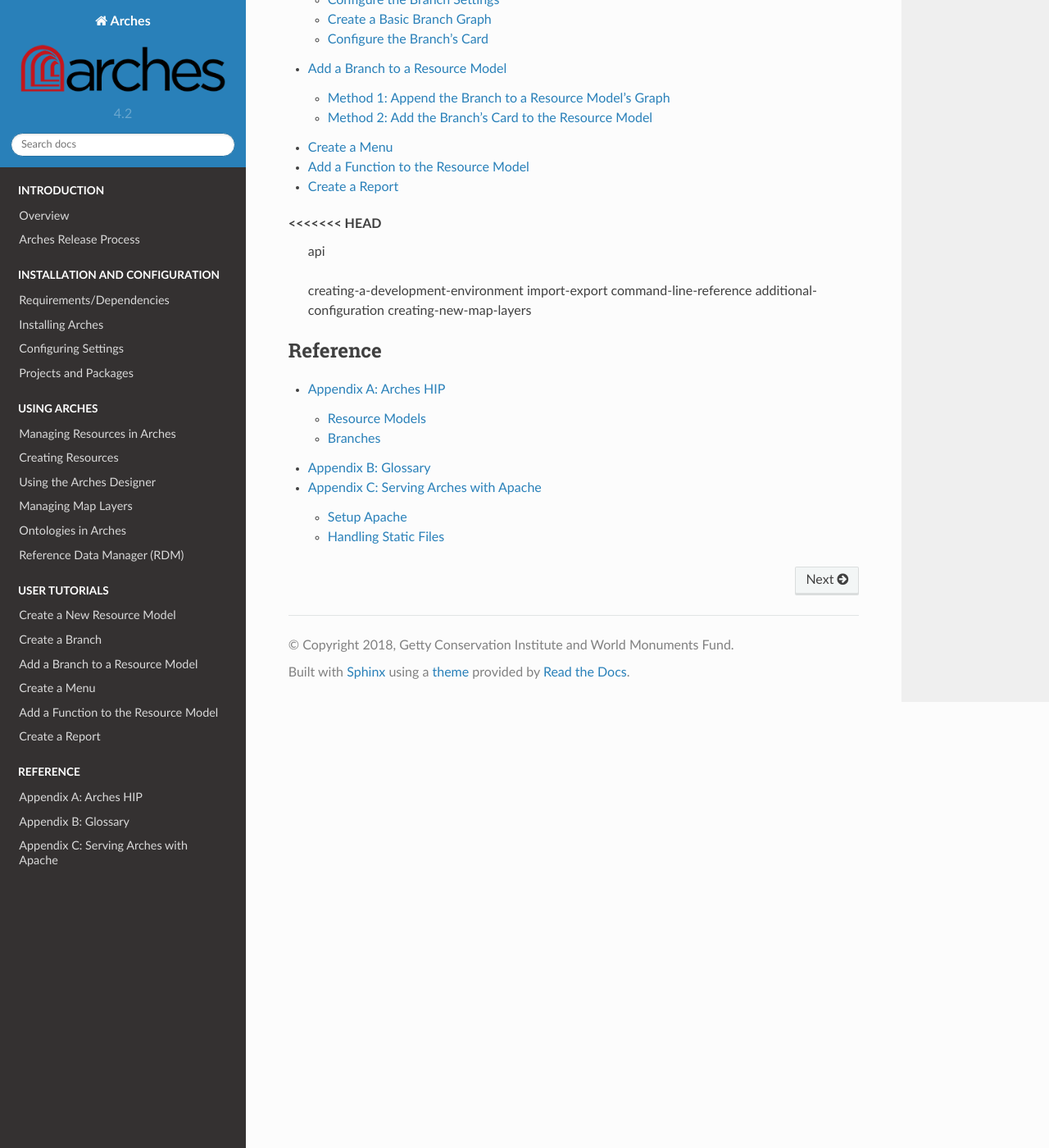
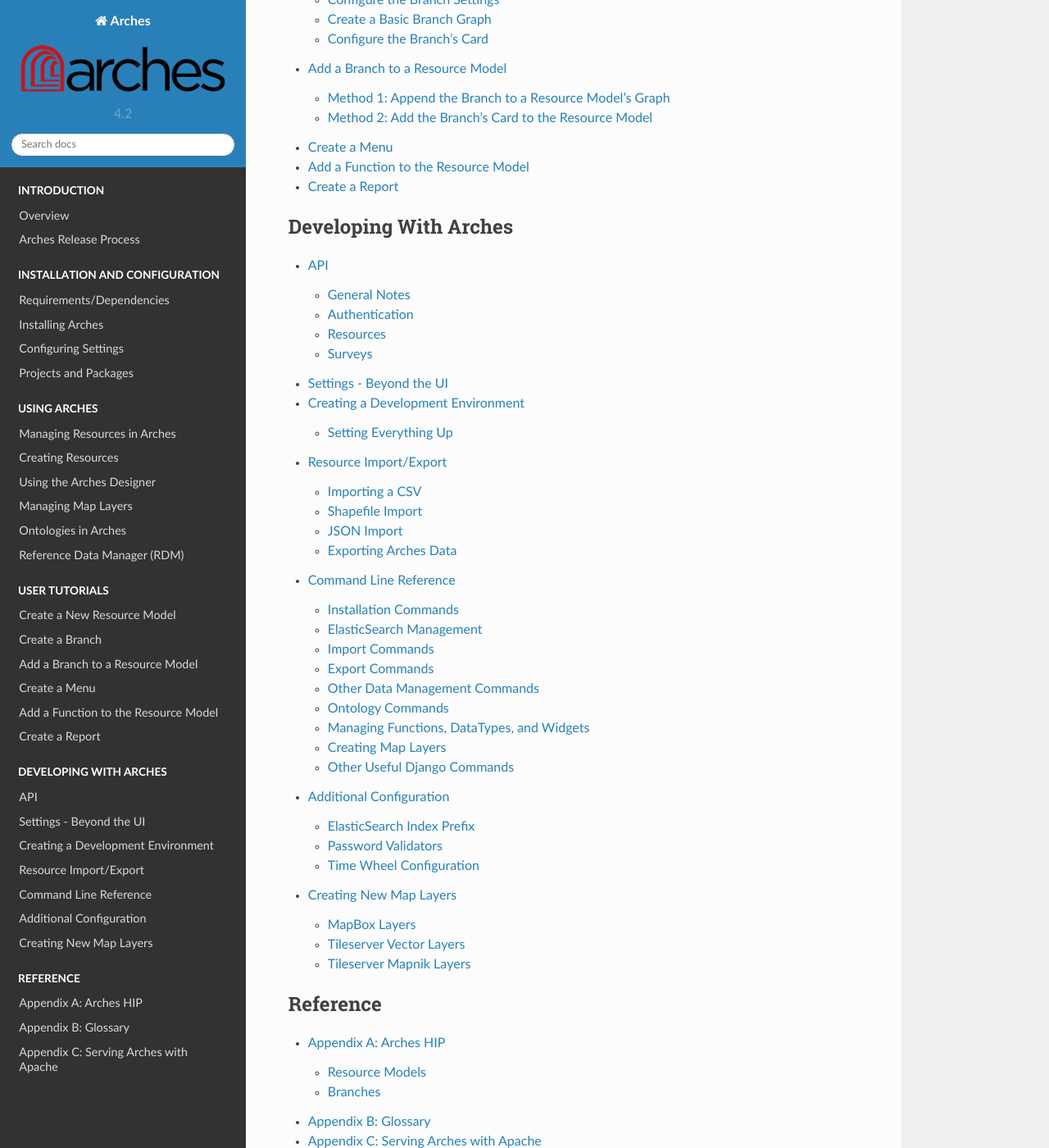
Before and after one commit to archesproject/arches-docs, a Sphinx documentation site: the page built from docs/index.txt, in a window 1280 px wide and 1400 px high, scrolled down 1732 px. Shown: the whole window at 82% size. Built offline with Sphinx 7.4.7 and the Read the Docs theme 2.0.0, drawn with Linux system fonts in a browser that asks for light colours; some of the changed lines change nothing that is shown.

Commit message:
fix merge conflict artifact

```diff
--- a/docs/index.txt
+++ b/docs/index.txt
@@ -44,11 +44,8 @@
     :caption: Developing With Arches
     :maxdepth: 2
 
-<<<<<<< HEAD
     api
-=======
     settings-beyond-the-ui
->>>>>>> 95422df... move in-depth settings explanation to develop section
     creating-a-development-environment
     import-export
     command-line-reference
```
